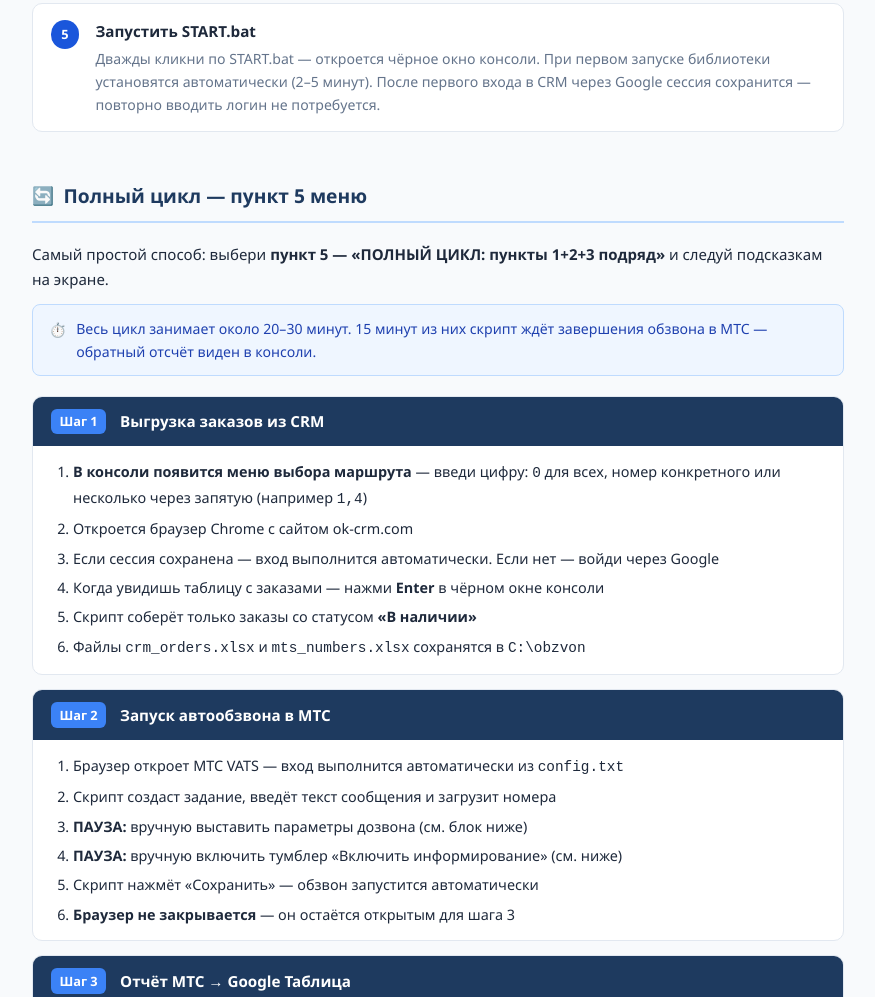
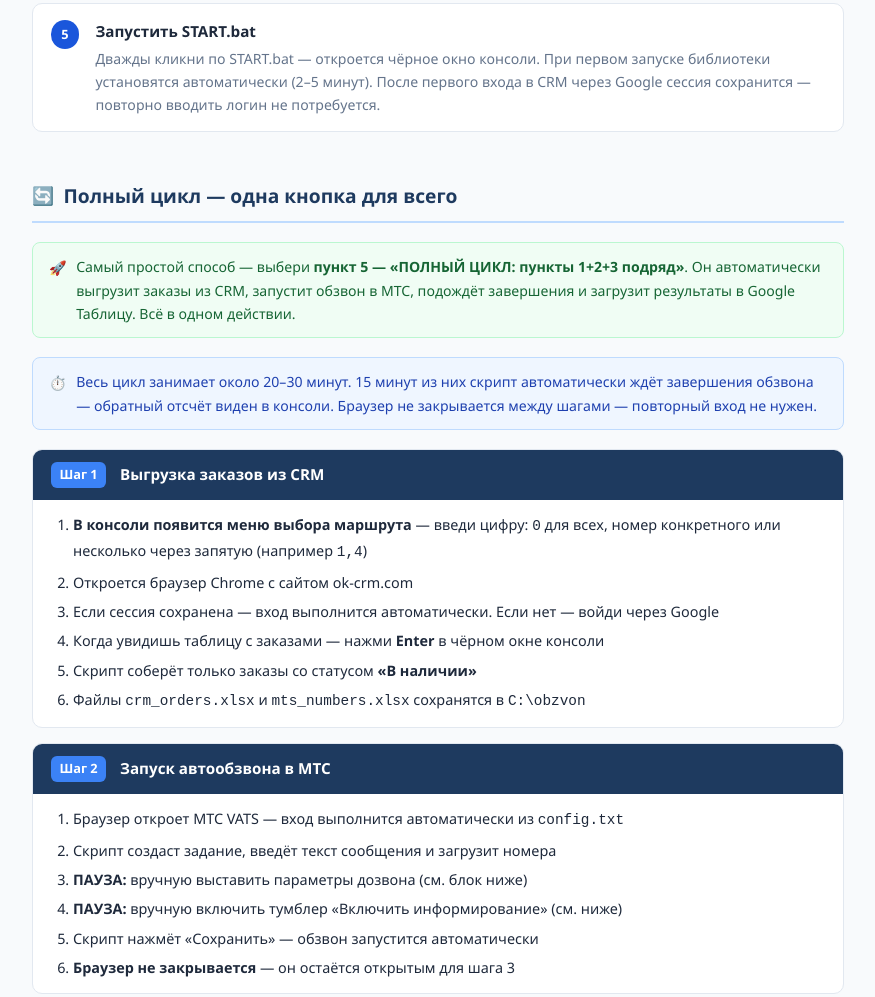
Before and after one commit to koluda49-web/koluda49-web.github.io, a plain HTML site: page instruktsiya_obzvon_v2.html in a window 1280 px wide. Shown: the part 1786-2783 px from the top of the page, without its empty margins (202-1077 px from the left). Drawn offline with Linux system fonts and the light colour scheme.

Commit message:
Add files via upload

```diff
--- a/instruktsiya_obzvon_v2.html
+++ b/instruktsiya_obzvon_v2.html
@@ -425,9 +425,12 @@
 
   <!-- ПОЛНЫЙ ЦИКЛ -->
   <div class="section">
-    <div class="section-title"><span class="icon">🔄</span> Полный цикл — пункт 5 меню</div>
-    <p>Самый простой способ: выбери <strong>пункт 5 — «ПОЛНЫЙ ЦИКЛ: пункты 1+2+3 подряд»</strong> и следуй подсказкам на экране.</p>
-    <div class="notice info" style="margin-bottom:1.2rem;"><span class="ico">⏱️</span><span>Весь цикл занимает около 20–30 минут. 15 минут из них скрипт ждёт завершения обзвона в МТС — обратный отсчёт виден в консоли.</span></div>
+    <div class="section-title"><span class="icon">🔄</span> Полный цикл — одна кнопка для всего</div>
+    <div class="notice ok" style="margin-bottom:1.2rem;">
+      <span class="ico">🚀</span>
+      <span>Самый простой способ — выбери <strong>пункт 5 — «ПОЛНЫЙ ЦИКЛ: пункты 1+2+3 подряд»</strong>. Он автоматически выгрузит заказы из CRM, запустит обзвон в МТС, подождёт завершения и загрузит результаты в Google Таблицу. Всё в одном действии.</span>
+    </div>
+    <div class="notice info" style="margin-bottom:1.2rem;"><span class="ico">⏱️</span><span>Весь цикл занимает около 20–30 минут. 15 минут из них скрипт автоматически ждёт завершения обзвона — обратный отсчёт виден в консоли. Браузер не закрывается между шагами — повторный вход не нужен.</span></div>
 
     <div class="steps">
       <div class="step-card">
@@ -521,6 +524,7 @@
   <!-- ПУНКТЫ МЕНЮ -->
   <div class="section">
     <div class="section-title"><span class="icon">🗂️</span> Пункты меню — что выбирать</div>
+    <p>При запуске <code>START.bat</code> появляется меню. Для обычной работы достаточно только пункта <strong>5</strong>. Остальные — если нужно запустить один конкретный шаг.</p>
     <table class="menu-table">
       <thead><tr><th style="width:60px;">Пункт</th><th>Что делает</th></tr></thead>
       <tbody>
@@ -528,7 +532,7 @@
         <tr><td><span class="menu-num">2</span></td><td>Запустить автообзвон в МТС (создать новое задание, загрузить номера)</td></tr>
         <tr><td><span class="menu-num">3</span></td><td>Скачать отчёт МТС и объединить с заказами CRM</td></tr>
         <tr><td><span class="menu-num">4</span></td><td>Объединить уже скачанный отчёт вручную (если пункт 3 не сработал)</td></tr>
-        <tr style="background:#eff6ff;"><td><span class="menu-num highlight">5 ★</span></td><td><strong>ПОЛНЫЙ ЦИКЛ: пункты 1+2+3 подряд</strong> — рекомендуется для обычной работы</td></tr>
+        <tr style="background:#eff6ff;"><td><span class="menu-num highlight">5 ★</span></td><td><strong>ПОЛНЫЙ ЦИКЛ — выгрузка из CRM + обзвон МТС + загрузка результатов</strong> — одна кнопка заменяет пункты 1, 2 и 3 подряд. Рекомендуется для ежедневной работы.</td></tr>
         <tr><td><span class="menu-num" style="background:var(--muted);">6</span></td><td>Выход</td></tr>
       </tbody>
     </table>
```
